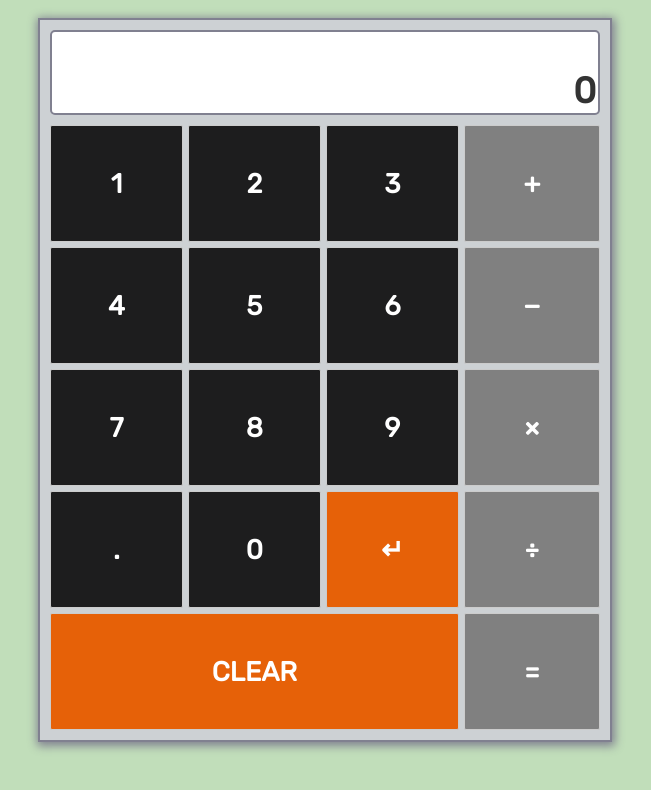
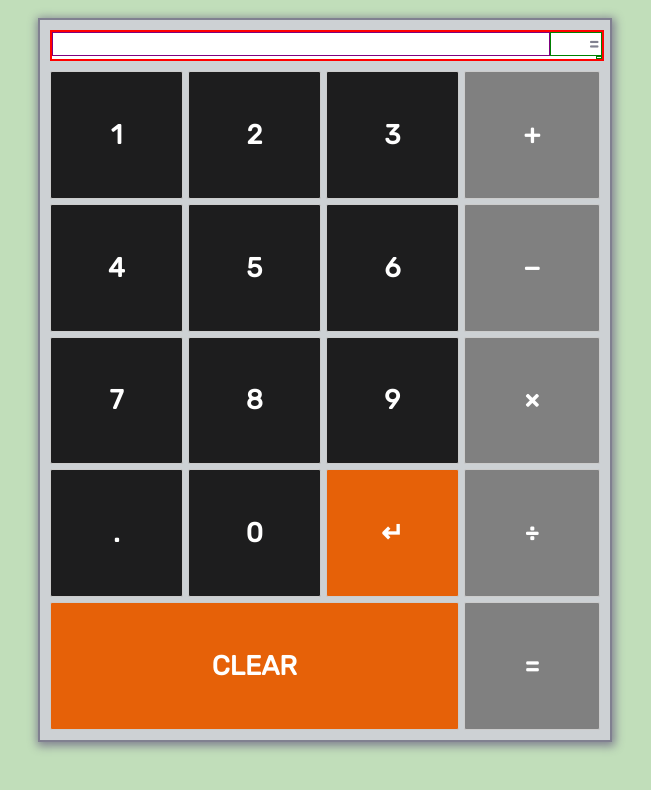
Before and after one commit to Conor-Mack/svelte-calculator, a Svelte app: page / in a window 1280 px wide. Shown: the top 790 px of the page, without its empty margins (315-966 px from the left). Built offline with nearby package versions, Linux system fonts and the light colour scheme.

Commit message:
Unfinished flex based solution - still needs value resizing

```diff
--- a/src/App.svelte
+++ b/src/App.svelte
@@ -1,4 +1,6 @@
 <script>
+  import { onMount, afterUpdate } from "svelte";
+
   import Button from "./Button.svelte";
 
   const operatorMap = ["+", "-", "*", "/", "="];
@@ -9,11 +11,30 @@
   let expressionEquals = "";
   let value = "0";
 
-  let screenContainerWidth;
+  let valueElement;
+  let expressionWidth;
+  let screen;
+  let expressionElement;
+
   let equalsWidth;
   let expWidth;
   let margin = 4;
   let maxCharWidth = 0;
+
+  function scrollIntoView() {
+    console.log("Scrolling", screen.scrollWidth);
+    screen.scrollTo(expressionWidth, 0);
+  }
+
+  onMount(() => {
+    // scrollIntoView();
+  });
+
+  afterUpdate(() => {
+    if (screen.scrollWidth > expressionWidth) {
+      scrollIntoView();
+    }
+  });
 
   function isValidExpression(exp) {
     return /^(?:\d+[+\-*/]|\d+\.\d+[+\-*/]|\-\d+[+\-*/]|\.\d+[+\-*/])+(?:\.\d+|\d+|\d+\.\d+)$/.test(
@@ -91,19 +112,6 @@
     }
   }
 
-  $: expressionWidth = !!equalsWidth
-    ? expWidth - margin + (equalsWidth - margin)
-    : expWidth - margin;
-
-  $: {
-    if (expressionWidth >= screenContainerWidth && maxCharWidth === 0) {
-      maxCharWidth = expression.length;
-      console.log("MAX CHARS", maxCharWidth);
-    } else {
-      maxCharWidth = 0;
-    }
-  }
-
   $: lastCharIsOperator = operatorMap.includes(
     expression[expression.length - 1]
   );
@@ -149,7 +157,7 @@
     align-items: center;
   }
 
-  main {
+  /* main {
     display: grid;
     grid-template-rows: 85px 1fr;
     grid-gap: 10px;
@@ -159,11 +167,22 @@
     border: 2px solid #808090;
     margin-top: -40px;
     padding: 10px;
-    /* box-shadow: 0px 5px 1px 2px #808090; */
+    box-shadow: 1px 2px 9px 2px #808090;
+  } */
+
+  main {
+    display: flex;
+    flex-direction: column;
+    width: 550px;
+    height: 700px;
+    margin-top: -40px;
+    padding: 10px;
+    background: #cdd1d4;
+    border: 2px solid #808090;
     box-shadow: 1px 2px 9px 2px #808090;
   }
 
-  .screen-container {
+  /* .screen-container {
     display: grid;
     border: 2px solid #808090;
     background: #ffffff;
@@ -175,23 +194,92 @@
 
   .screen-container > div:last-child {
     grid-column: 1 / -1;
+  } */
+
+  /* .screen-container {
+    display: flex;
+    flex-flow: column nowrap;
+    border: 2px solid #808090;
+    background: #ffffff;
+    border-radius: 5px;
+    overflow-x: hidden;
+    width: 550px;
   }
 
-  .screen-container > div {
+  .expression-screen {
+    display: flex;
+    flex-flow: row nowrap;
+    flex: 1;
+    width: 550px;
+    overflow-x: scroll;
+    overflow-y: hidden;
+    justify-content: flex-end;
+    align-items: center;
+  }
+
+  .expression-screen > div {
+    border: 1px solid green;
     display: flex;
     justify-content: flex-end;
     align-items: center;
   }
 
+  .expression {
+    flex: 1;
+  }
+
+  .evaluation {
+    flex: 0 0 20px;
+  } */
+
+  .screen {
+    flex: 0 0 auto;
+    display: flex;
+    flex-direction: column;
+    justify-content: flex-end;
+    align-items: flex-end;
+    width: 550px;
+    /* height: 90px; */
+    overflow-y: hidden;
+    border: 2px solid red;
+    background: #ffffff;
+    overflow-x: scroll;
+  }
+
+  .expression {
+    flex: 1;
+    text-align: end;
+    display: flex;
+    flex-flow: row nowrap;
+    width: 550px;
+  }
+
+  .expression-text {
+    flex: 1;
+    border: 1px solid purple;
+  }
+
+  .expression-sum {
+    flex: 0 0 50px;
+    border: 1px solid green;
+  }
+
+  .value {
+    flex: 1 1 1px;
+    display: flex;
+    flex-flow: row nowrap;
+    justify-content: flex-end;
+    align-self: flex-end;
+    border: 1px solid green;
+  }
+
   .button-container {
+    margin-top: 10px;
+    flex: 1 1 auto;
     display: grid;
     grid-gap: 5px;
     grid-template-columns: 3fr 1fr;
   }
-
-  /* .button-container > div {
-    border: 1px solid blue;
-  } */
 
   .action-buttons {
     display: grid;
@@ -232,25 +320,28 @@
 
 <div class="container">
   <main>
-    <div bind:clientWidth={screenContainerWidth} class="screen-container">
-      <div class="expression-screen">
-        <div bind:clientWidth={expWidth}>
+
+    <div bind:this={screen} class="screen">
+      <div
+        bind:this={expressionElement}
+        bind:clientWidth={expressionWidth}
+        class="expression">
+        <div class="expression-text">
           <h4>
             {@html expressionWithEntities}
           </h4>
         </div>
+        <div class="expression-sum">
+          <h4>{equalsPressed ? `=` : `= ${roundedEquals}`}</h4>
+        </div>
+
       </div>
-      <div class="equals-screen">
-        {#if !!expressionEquals}
-          <div id="EQUALS-WIDTH" bind:clientWidth={equalsWidth}>
-            <h4>{equalsPressed ? `=` : `= ${roundedEquals}`}</h4>
-          </div>
-        {/if}
+      <div bind:this={valueElement} class="value">
+        <h1>{!!equalsPressed ? value : expressionEquals}</h1>
       </div>
-      <div class="current-value-screen">
-        <h1>{equalsPressed ? roundedEquals : value}</h1>
-      </div>
+
     </div>
+
     <div class="button-container">
 
       <div class="action-buttons">
```
